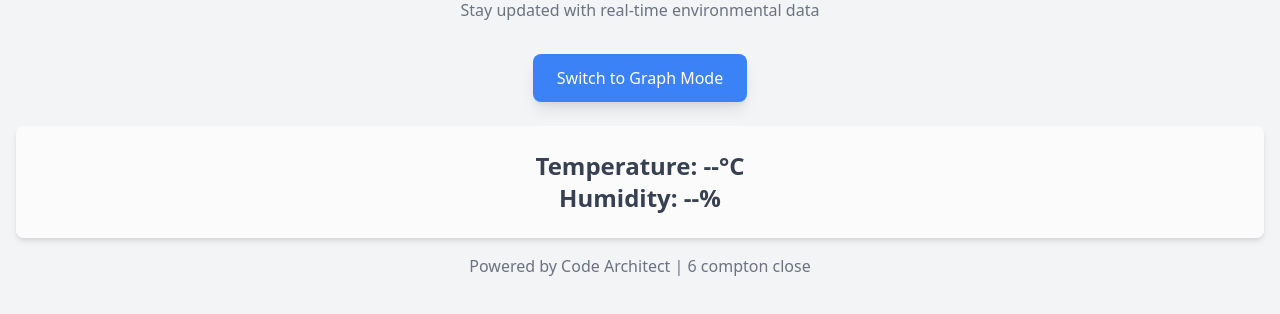
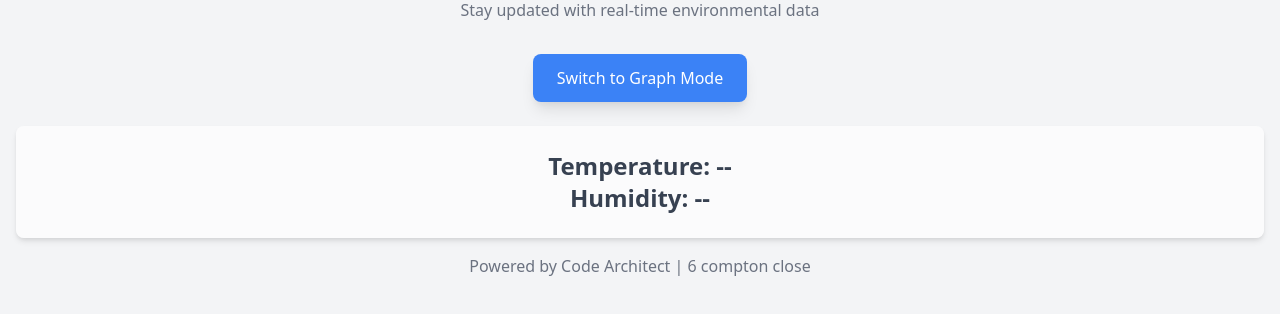
Before and after one commit to Hamandishe19/6_compton_close, a plain HTML site: page index.html in a window 1280 px wide. Shown: the part 82-396 px from the top of the page. Drawn offline with nearby package versions, Linux system fonts and the light colour scheme; no server answers.

Commit message:
Fix HTML formatting and ensure proper structure

```diff
--- a/index.html
+++ b/index.html
@@ -19,8 +19,8 @@
 
         <div id="numericalMode" class="text-center">
             <div class="bg-white bg-opacity-70 backdrop-blur-md rounded-lg p-6 shadow-md">
-                <p class="text-2xl font-semibold text-gray-700">Temperature: <span id="temperature">--</span>°C</p>
-                <p class="text-2xl font-semibold text-gray-700">Humidity: <span id="humidity">--</span>%</p>
+                <p class="text-2xl font-semibold text-gray-700">Temperature: <span id="temperature">--</span></p>
+                <p class="text-2xl font-semibold text-gray-700">Humidity: <span id="humidity">--</span></p>
             </div>
         </div>
 
```
